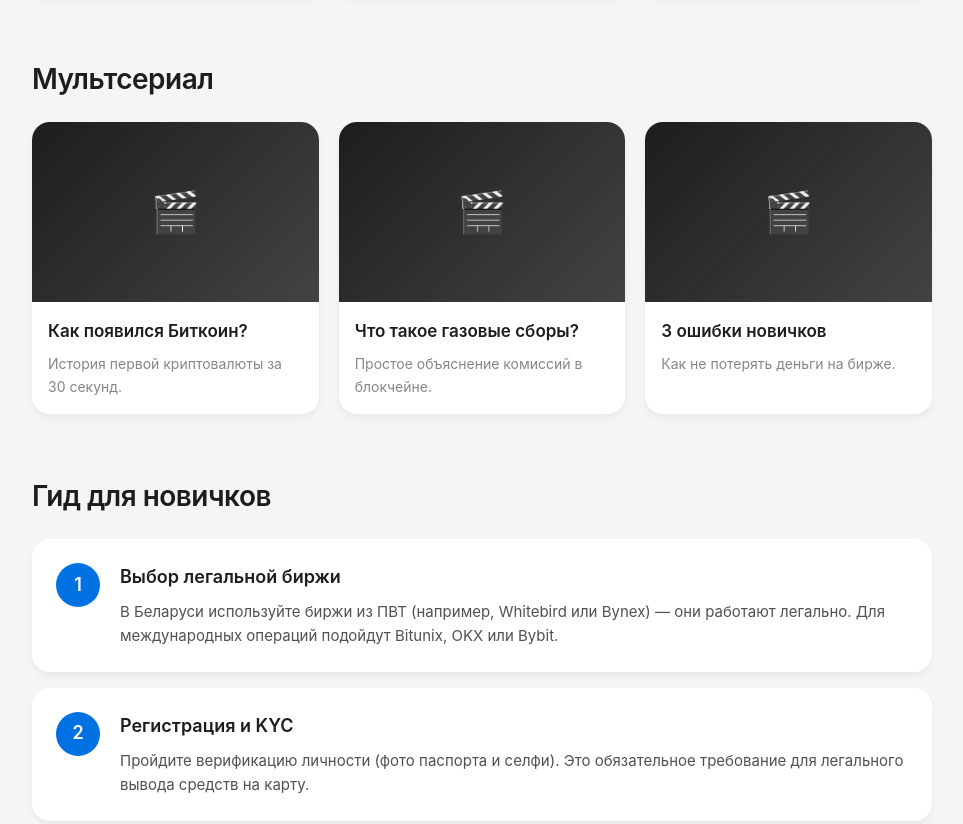
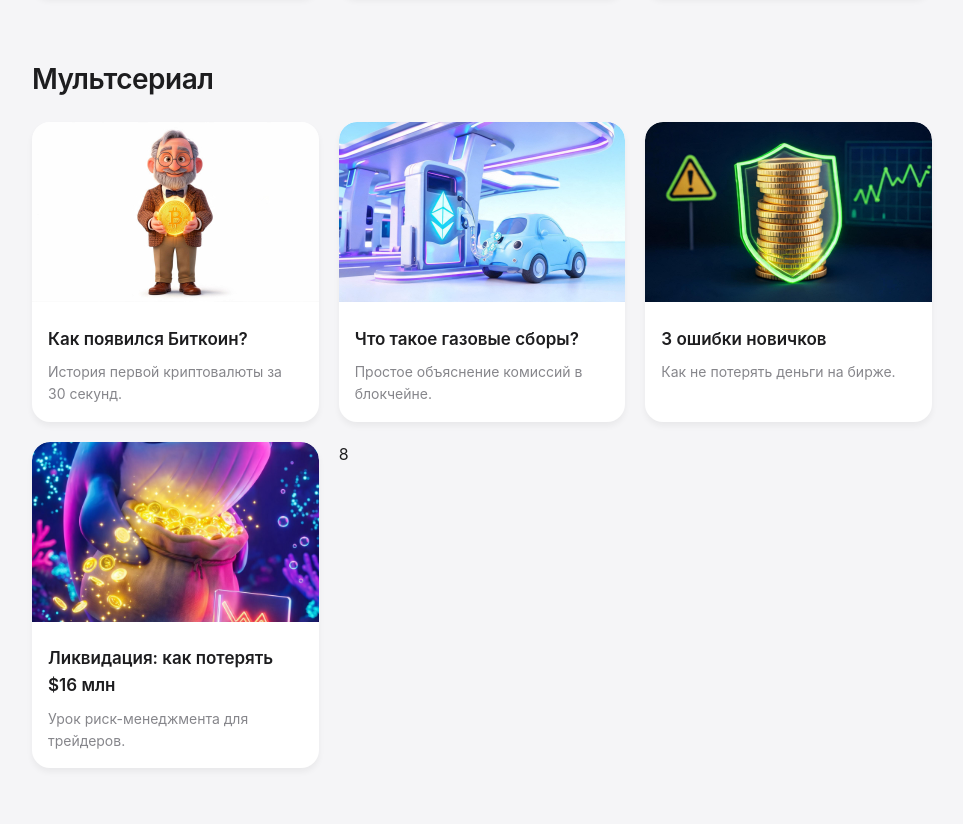
Before and after one commit to Artik1987/put-skvoz-vremya, a plain HTML site: page index.html in a window 1280 px wide. Shown: the part 617-1441 px from the top of the page, without its empty margins (158-1121 px from the left). Drawn offline with Linux system fonts and the light colour scheme.

Commit message:
Add real video previews and links to cartoon section

```diff
--- a/index.html
+++ b/index.html
@@ -154,27 +154,34 @@
     <section>
         <h2 data-ru="Мультсериал" data-en="Cartoon Series">Мультсериал</h2>
         <div class="grid">
-            <a href="https://www.instagram.com/artsiom87/" target="_blank" class="video-card" style="text-decoration: none; color: inherit;">
-                <div class="video-thumb">🎬</div>
+            <a href="https://youtube.com/shorts/p3lTS2H-DQM?si=eVSmGQuno44qsnk1" target="_blank" class="video-card" style="text-decoration: none; color: inherit;">
+                <img src="bitcoin.jpg" alt="Как появился Биткоин?" style="width: 100%; height: 180px; object-fit: cover; border-radius: 18px 18px 0 0;">
                 <div class="video-info">
                     <h3 data-ru="Как появился Биткоин?" data-en="How Bitcoin Was Born?">Как появился Биткоин?</h3>
                     <p data-ru="История первой криптовалюты за 30 секунд." data-en="The history of the first cryptocurrency in 30 seconds.">История первой криптовалюты за 30 секунд.</p>
                 </div>
             </a>
-            <a href="https://www.instagram.com/artsiom87/" target="_blank" class="video-card" style="text-decoration: none; color: inherit;">
-                <div class="video-thumb">🎬</div>
+            <a href="https://youtube.com/shorts/KxbDDmXU1oA?si=iSGLOrN5uRT-wA-K" target="_blank" class="video-card" style="text-decoration: none; color: inherit;">
+                <img src="gas.jpg" alt="Что такое газовые сборы?" style="width: 100%; height: 180px; object-fit: cover; border-radius: 18px 18px 0 0;">
                 <div class="video-info">
                     <h3 data-ru="Что такое газовые сборы?" data-en="What Are Gas Fees?">Что такое газовые сборы?</h3>
                     <p data-ru="Простое объяснение комиссий в блокчейне." data-en="A simple explanation of blockchain fees.">Простое объяснение комиссий в блокчейне.</p>
                 </div>
             </a>
-            <a href="https://www.instagram.com/artsiom87/" target="_blank" class="video-card" style="text-decoration: none; color: inherit;">
-                <div class="video-thumb">🎬</div>
+            <a href="https://youtube.com/shorts/a7LA0qWj6Sc?si=ICT2codlVqlWuZii" target="_blank" class="video-card" style="text-decoration: none; color: inherit;">
+                <img src="mistakes.jpg" alt="3 ошибки новичков" style="width: 100%; height: 180px; object-fit: cover; border-radius: 18px 18px 0 0;">
                 <div class="video-info">
                     <h3 data-ru="3 ошибки новичков" data-en="3 Beginner Mistakes">3 ошибки новичков</h3>
                     <p data-ru="Как не потерять деньги на бирже." data-en="How not to lose money on an exchange.">Как не потерять деньги на бирже.</p>
                 </div>
             </a>
+            <a href="https://youtube.com/shorts/9zExvdTF0aQ?si=aRrUbwNxzHbCO7xR" target="_blank" class="video-card" style="text-decoration: none; color: inherit;">
+                <img src="liquidation.jpg" alt="Ликвидация: как потерять $16 млн" style="width: 100%; height: 180px; object-fit: cover; border-radius: 18px 18px 0 0;">
+                <div class="video-info">
+                    <h3 data-ru="Ликвидация: как потерять $16 млн" data-en="Liquidation: How to Lose $16M">Ликвидация: как потерять $16 млн</h3>
+                    <p data-ru="Урок риск-менеджмента для трейдеров." data-en="A risk management lesson for traders.">Урок риск-менеджмента для трейдеров.</p>
+                </div>
+            </a>8
         </div>
     </section>
 
```
Also changed, not shown: bitcoin.jpg (added), gas.jpg (added), liquidation.jpg (added), mistakes.jpg (added).
